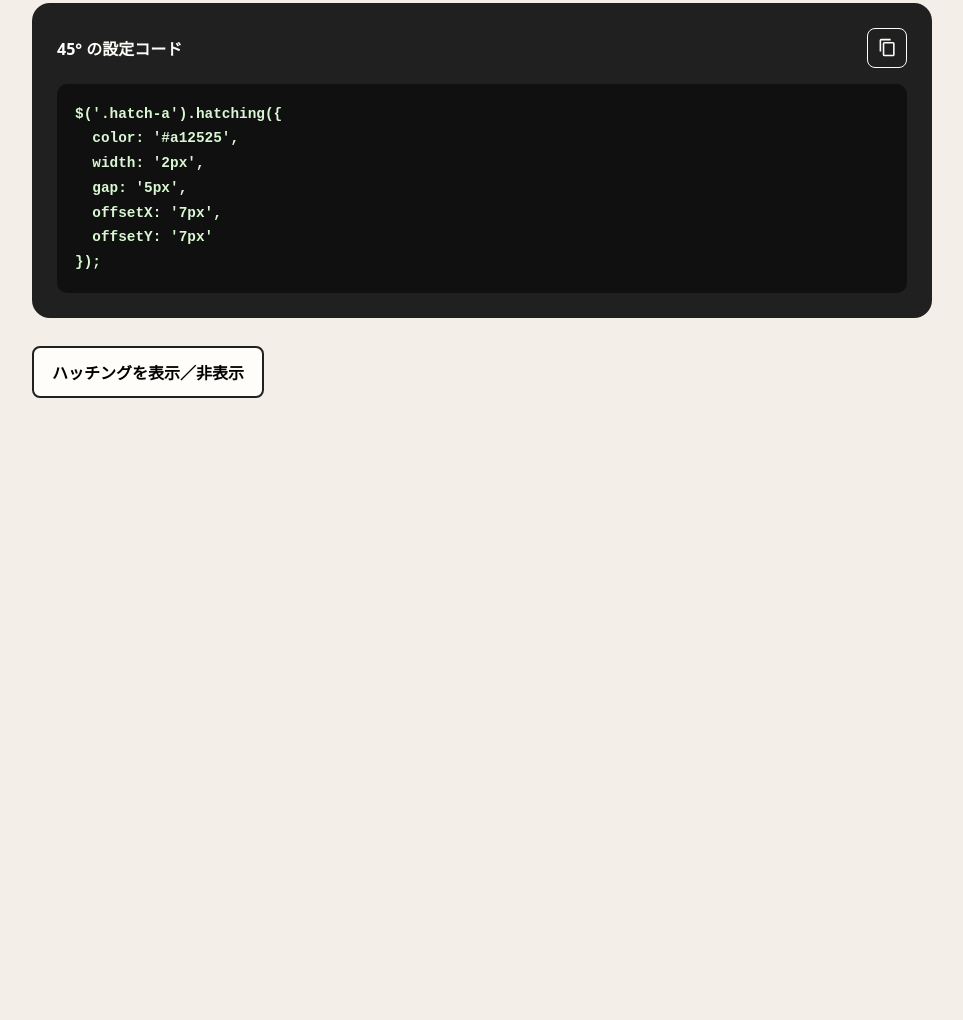
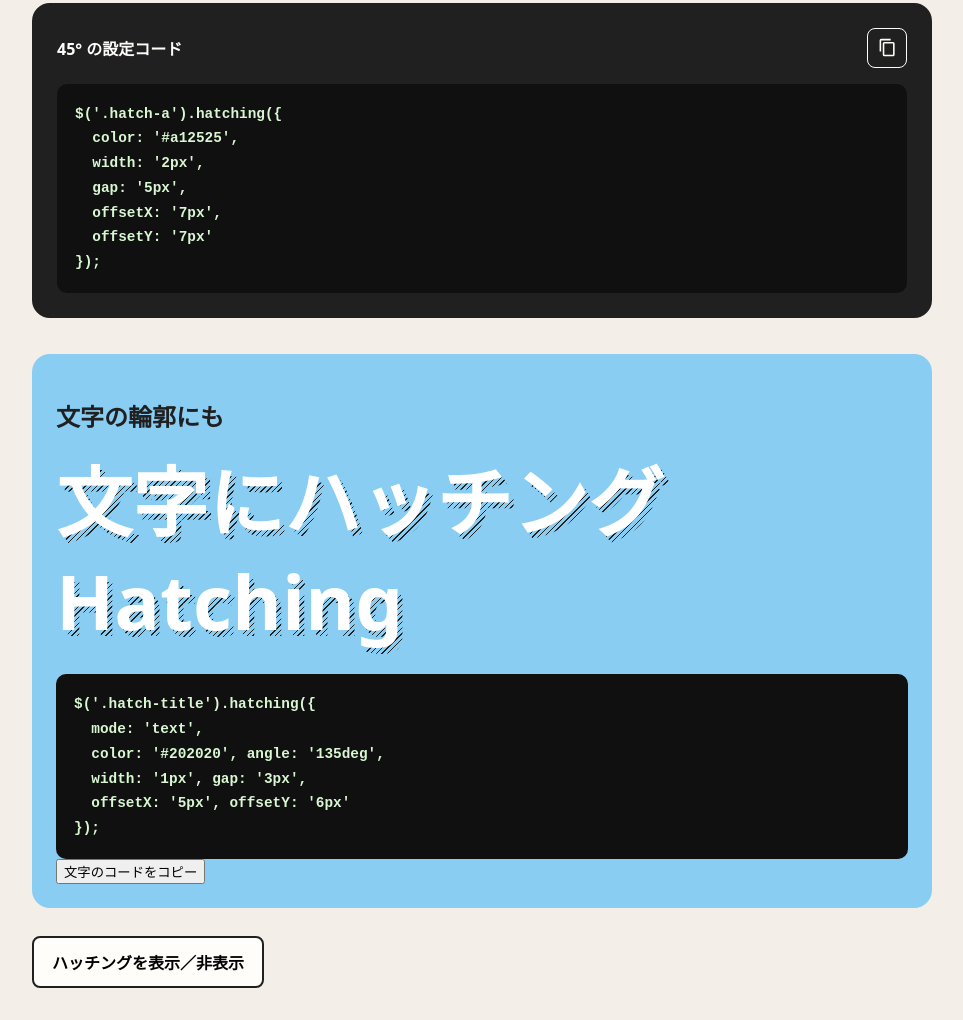
Before and after one commit to goonruntongue/hatching.js, a website: page demo/index.html in a window 1280 px wide. Shown: the part 1189-2209 px from the top of the page, without its empty margins (158-1121 px from the left). Before the commit the page ends 1619 px from the top, so only its background shows below. Drawn offline with nearby package versions, Linux system fonts and the light colour scheme.

Commit message:
Add text contour hatching shadows and live text synchronization

```diff
--- a/demo/index.html
+++ b/demo/index.html
@@ -22,6 +22,9 @@
     .card:hover, .card:focus-visible, .card.is-selected { outline: 3px solid #202020; outline-offset: 4px; }
     .image-demo { margin-top: 36px; padding: 28px; background: #adff00; isolation: isolate; border-radius: 18px; }
     .image-demo img { width: 320px; }
+    .text-demo { margin-top: 36px; padding: 24px; border-radius: 18px; background: #89cdf2; }
+    .hatch-title { margin: 0 0 24px; font-size: clamp(36px, 7vw, 76px); font-weight: 900; line-height: 1.3; color: #fff; }
+    .hatch-title:hover { transform: translateY(-2px); }
     .card h2 { margin: 0; } .card p { margin-bottom: 0; }
     .coral { background: #ff8b73; } .sky { background: #89cdf2; } .lemon { background: #ffdc5c; }
     .example { margin-top: 42px; padding: 22px; border: 3px solid #202020; border-radius: 18px; background: #202020; color: #fffdfa; }
@@ -73,6 +76,17 @@
       </div>
       <pre id="code-example"><code></code></pre>
     </section>
+    <section class="text-demo">
+      <h2>文字の輪郭にも</h2>
+      <p class="hatch-title">文字にハッチング Hatching</p>
+      <pre><code>$('.hatch-title').hatching({
+  mode: 'text',
+  color: '#202020', angle: '135deg',
+  width: '1px', gap: '3px',
+  offsetX: '5px', offsetY: '6px'
+});</code></pre>
+      <button class="copy-text-code" type="button">文字のコードをコピー</button>
+    </section>
     <div class="controls"><button type="button" id="toggle">ハッチングを表示／非表示</button></div>
   </main>
   <script src="https://code.jquery.com/jquery-3.7.1.min.js"></script>
@@ -89,6 +103,7 @@
     $('.hatch-c').hatching({ angle: '0deg', color: '#8f6900', width: '2px', gap: '8px' });
     $('.github-mark img').hatching({ color: '#ffffff', width: '1px', gap: '3px', offsetX: '4px', offsetY: '4px' });
     $('.hatch-image').hatching({ color: '#202020', angle: '150deg', width: '1px', gap: '6px', offsetX: '12px', offsetY: '16px' });
+    $('.hatch-title').hatching({ mode: 'text', color: '#202020', angle: '135deg', width: '1px', gap: '3px', offsetX: '5px', offsetY: '6px' });
 
     function showExample(key) {
       var example = examples[key];
@@ -103,9 +118,9 @@
         if (event.key === 'Enter' || event.key === ' ') { event.preventDefault(); showExample($(this).data('example')); }
       });
 
-    $('.copy-code-button').on('click', function () {
+    $('.copy-code-button, .copy-text-code').on('click', function () {
       var button = this;
-      var code = $('#code-example code').text();
+      var code = $(this).hasClass('copy-text-code') ? $('.text-demo pre code').text() : $('#code-example code').text();
       function copied() {
         button.setAttribute('aria-label', 'コピーしました');
         button.title = 'コピーしました';
```
Also changed, not shown: README.md, dist/jquery.hatching.css, dist/jquery.hatching.js.
